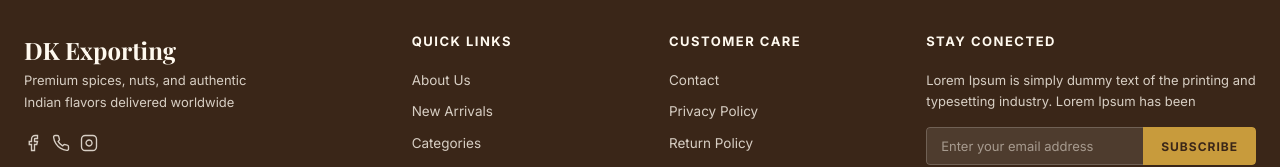
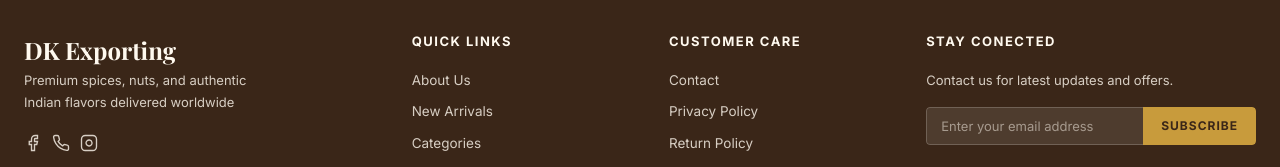
Before and after one commit to JoyetJoy/srishtique, a React (Vite) app in the folder frontend/: page /guest-login in a window 1280 px wide. Shown: the part 1195-1362 px from the top of the page. Built offline with nearby package versions, Linux system fonts and the light colour scheme; no server answers; a web font is replaced by a local one.

Commit message:
feat: add Footer component with newsletter subscription and social links

```diff
--- a/frontend/src/components/Footer.tsx
+++ b/frontend/src/components/Footer.tsx
@@ -71,7 +71,7 @@ const Footer = () => {
           <div className="footer-newsletter">
             <h4 className="footer-heading">STAY CONECTED</h4>
             <p className="newsletter-desc">
-              Lorem Ipsum is simply dummy text of the printing and typesetting industry. Lorem Ipsum has been
+              Contact us for latest updates and offers.
             </p>
             <form className="newsletter-form" onSubmit={handleSubscribe}>
               <input
```
